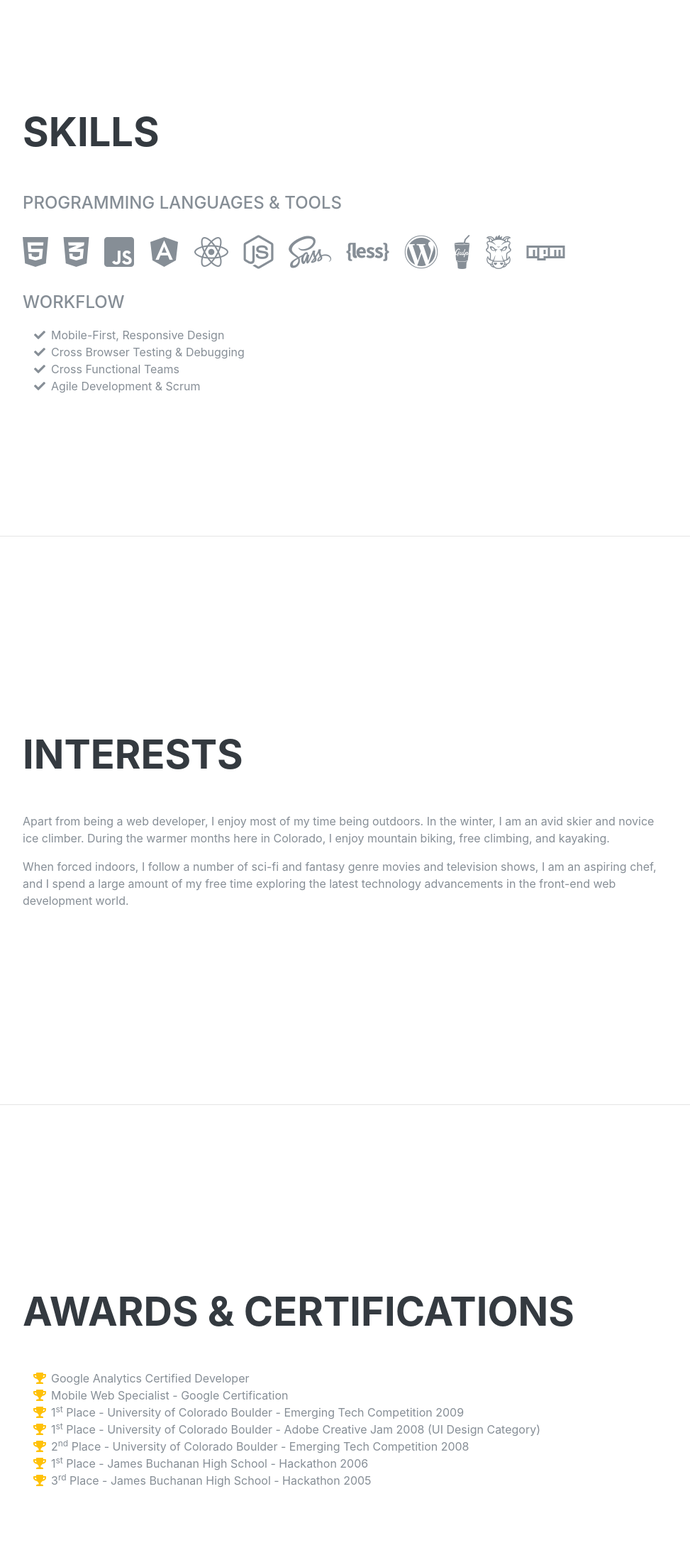
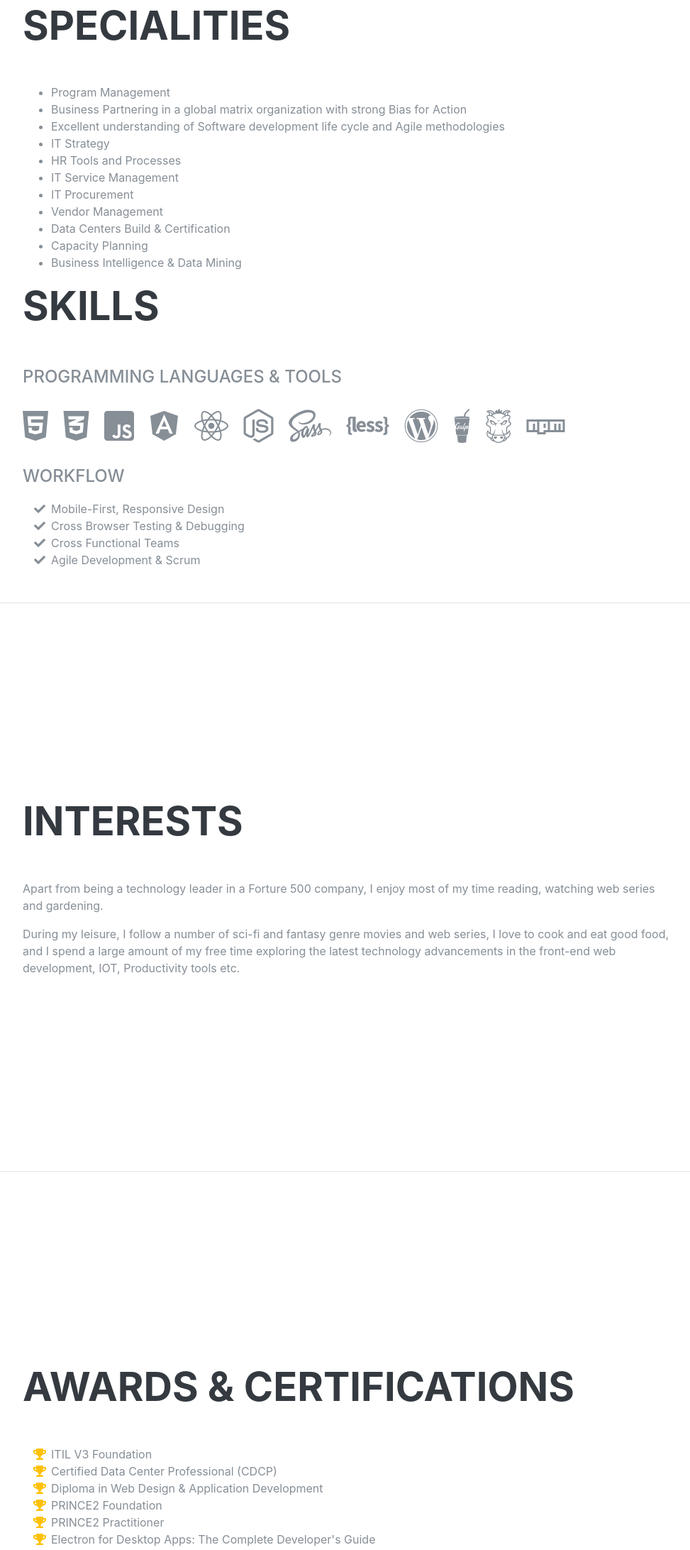
Before and after one commit to jit3ndra/jit3ndra.github.io, a plain HTML site: page index.html in a window 1280 px wide. Shown: the part 4026-6210 px from the top of the page at 71% size, without its empty margins (288-1261 px from the left). Drawn offline with Linux system fonts and the light colour scheme; a web font is replaced by a local one.

Commit message:
Added Brief Bio, Specialities & Skills

```diff
--- a/index.html
+++ b/index.html
@@ -260,6 +260,17 @@
           </div>
         </div>
 
+        <div class="resume-item d-flex flex-column flex-md-row justify-content-between">
+          <div class="resume-content">
+            <h3 class="mb-0">DAV Model School, CFRI, Dhanbad</h3>
+            <div class="subheading mb-3">10+2</div>
+            <!-- <p>GPA: 3.56</p> -->
+          </div>
+          <div class="resume-date text-md-right">
+            <span class="text-primary">1999 - 2001</span>
+          </div>
+        </div>
+
       </div>
     </section>
 
@@ -267,6 +278,20 @@
 
     <section class="resume-section p-3 p-lg-5 d-flex align-items-center" id="skills">
       <div class="w-100">
+        <h2 class="mb-5">Specialities</h2>
+        <ul>
+          <li>Program Management</li>
+          <li>Business Partnering in a global matrix organization with strong Bias for Action</li>
+          <li>Excellent understanding of Software development life cycle and Agile methodologies</li>
+          <li>IT Strategy</li>
+          <li>HR Tools and Processes</li>
+          <li>IT Service Management</li>
+          <li>IT Procurement</li>
+          <li>Vendor Management</li>
+          <li>Data Centers Build & Certification</li>
+          <li>Capacity Planning</li>
+          <li>Business Intelligence & Data Mining</li>
+        </ul>
         <h2 class="mb-5">Skills</h2>
 
         <div class="subheading mb-3">Programming Languages &amp; Tools</div>
@@ -332,12 +357,12 @@
     <section class="resume-section p-3 p-lg-5 d-flex align-items-center" id="interests">
       <div class="w-100">
         <h2 class="mb-5">Interests</h2>
-        <p>Apart from being a web developer, I enjoy most of my time being outdoors. In the winter, I am an avid skier
-          and novice ice climber. During the warmer months here in Colorado, I enjoy mountain biking, free climbing, and
-          kayaking.</p>
-        <p class="mb-0">When forced indoors, I follow a number of sci-fi and fantasy genre movies and television shows,
-          I am an aspiring chef, and I spend a large amount of my free time exploring the latest technology advancements
-          in the front-end web development world.</p>
+        <p>Apart from being a technology leader in a Forture 500 company, I enjoy most of my time reading, watching web
+          series and gardening.</p>
+        <p class="mb-0">During my leisure, I follow a number of sci-fi and fantasy genre movies and web series,
+          I love to cook and eat good food, and I spend a large amount of my free time exploring the latest technology
+          advancements
+          in the front-end web development, IOT, Productivity tools etc.</p>
       </div>
     </section>
 
@@ -349,30 +374,22 @@
         <ul class="fa-ul mb-0">
           <li>
             <i class="fa-li fa fa-trophy text-warning"></i>
-            Google Analytics Certified Developer</li>
+            ITIL V3 Foundation</li>
           <li>
             <i class="fa-li fa fa-trophy text-warning"></i>
-            Mobile Web Specialist - Google Certification</li>
+            Certified Data Center Professional (CDCP)</li>
           <li>
             <i class="fa-li fa fa-trophy text-warning"></i>
-            1<sup>st</sup>
-            Place - University of Colorado Boulder - Emerging Tech Competition 2009</li>
+            Diploma in Web Design & Application Development</li>
           <li>
             <i class="fa-li fa fa-trophy text-warning"></i>
-            1<sup>st</sup>
-            Place - University of Colorado Boulder - Adobe Creative Jam 2008 (UI Design Category)</li>
+            PRINCE2 Foundation</li>
           <li>
             <i class="fa-li fa fa-trophy text-warning"></i>
-            2<sup>nd</sup>
-            Place - University of Colorado Boulder - Emerging Tech Competition 2008</li>
+            PRINCE2 Practitioner</li>
           <li>
             <i class="fa-li fa fa-trophy text-warning"></i>
-            1<sup>st</sup>
-            Place - James Buchanan High School - Hackathon 2006</li>
-          <li>
-            <i class="fa-li fa fa-trophy text-warning"></i>
-            3<sup>rd</sup>
-            Place - James Buchanan High School - Hackathon 2005</li>
+            Electron for Desktop Apps: The Complete Developer's Guide</li>
         </ul>
       </div>
     </section>
```
